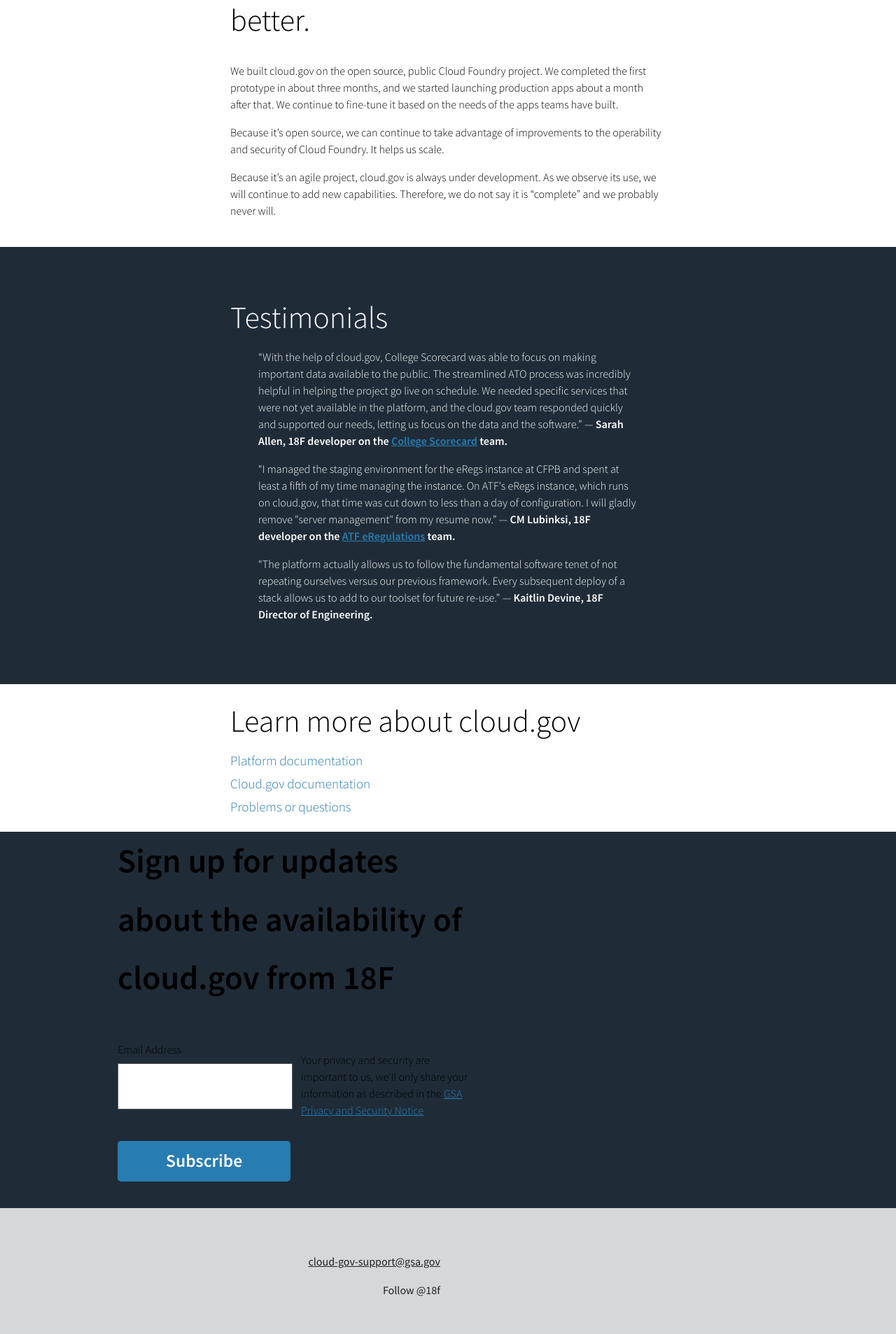
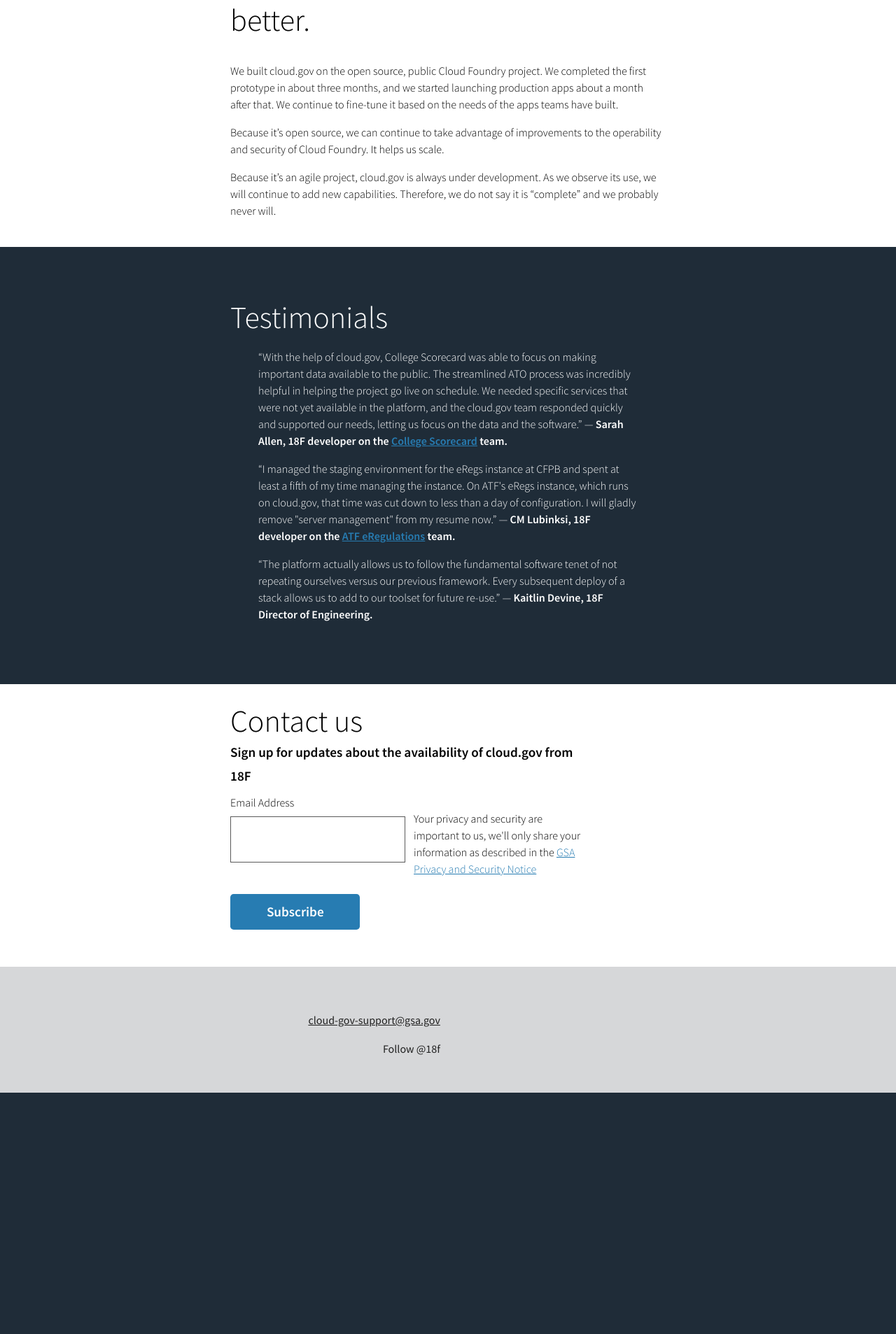
Before and after one commit to cloud-gov/cg-landing, a Jekyll site: the page built from pages/home.md, in a window 1280 px wide. Shown: the part 2609-4516 px from the top of the page at 70% size. Built offline with Jekyll 4.4.1, drawn with Linux system fonts in a browser that asks for light colours; nearby versions of some CDN libraries; library files that are not in the unit come from our copies; comment, search, counter and statistics services are not loaded; after the commit the page ends 4171 px from its top, so only the background shows below that.

Commit message:
Basic contact form

```diff
--- a/_includes/contact.html
+++ b/_includes/contact.html
@@ -1,12 +1,11 @@
-<section class="banner contact">
+<section>
   <a name="contact"></a>
-  <div class="usa-grid">
+  <h1>Contact us</h1>
     {% for form in site.forms %}
       {% if form.type == 'newsletter' %}
         {% assign f = form %}
       {% endif %}
     {% endfor %}
-
     <form id="contact" action="{{ f.url }}" method="POST">
       <fieldset>
         <legend>{{ f.heading }}</legend>
@@ -18,20 +17,16 @@
               {% if field.value %} value="{{ field.value }}" {% endif %}>
           {% endfor %}
           <div class="usa-input-buttons-inline">
-          <input type="submit" value="{{ f.button }}">
+            <input type="submit" value="{{ f.button }}" class="usa-button">
           </div>
         </div>
-      <div class="usa-width-one-half" style="margin-top: 3rem;">
+        <div class="usa-width-one-half" style="margin-top: .5rem;">
           {% if f.privacypolicy %}
             <p>{{ f.privacypolicy }}</p>
           {% else %}
             <p></p>
           {% endif %}
         </div>
-
-
       </fieldset>
-
     </form>
-  </div>
 </section>
--- a/_layouts/home.html
+++ b/_layouts/home.html
@@ -203,6 +203,7 @@ layout: base
   </div>
 </section>
 
+<!--
 <section class="usa-content section-middle section-light">
   <div class="usa-grid">
     <div class="section-content usa-content">
@@ -214,6 +215,13 @@ layout: base
     </div>
   </div>
 </section>
+-->
 
 
-{% include contact.html %}
+<section class="usa-content section-middle section-light">
+  <div class="usa-grid">
+    <div class="section-content usa-content">
+      {% include contact.html %}
+    </div>
+  </div>
+</section>
--- a/assets/css/cg_style.css
+++ b/assets/css/cg_style.css
@@ -2234,6 +2234,13 @@ html {
 body {
   font-size: 16px; }
 
+legend {
+  font-size: 1.2rem;
+  margin-bottom: .5rem; }
+
+label {
+  margin-top: 0; }
+
 @font-face {
   font-family: 'Source Sans Pro';
   font-style: normal;
@@ -2554,3 +2561,6 @@ p + h5 {
 
 .usa-disclaimer {
   font-size: 0.9rem; }
+
+.usa-button {
+  font-size: 1.2rem; }
```
Lines whose indentation alone changed are shown as unchanged.
